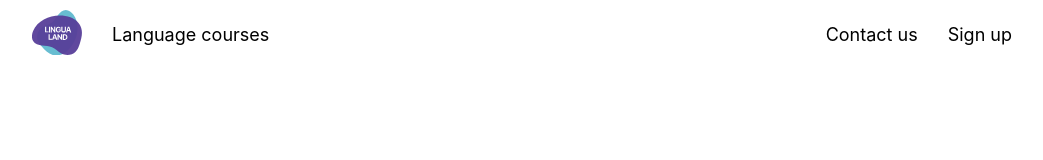
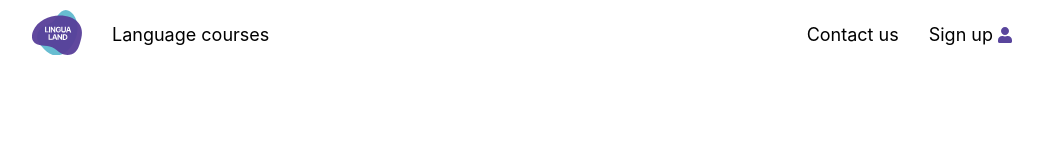
Before and after one commit to zhukouskayat/lingualand-react, a React (Create React App) app: page / in a window 1280 px wide. Shown: the top 160 px of the page, without its empty margins (118-1161 px from the left). Built offline with nearby package versions, Linux system fonts and the light colour scheme.

Commit message:
Added FontAwesome

```diff
--- a/package.json
+++ b/package.json
@@ -3,6 +3,9 @@
   "version": "0.1.0",
   "private": true,
   "dependencies": {
+    "@fortawesome/fontawesome-svg-core": "^1.2.34",
+    "@fortawesome/free-solid-svg-icons": "^5.15.2",
+    "@fortawesome/react-fontawesome": "^0.1.14",
     "@testing-library/jest-dom": "^5.11.9",
     "@testing-library/react": "^11.2.3",
     "@testing-library/user-event": "^12.6.0",
--- a/src/header/header.css
+++ b/src/header/header.css
@@ -16,6 +16,10 @@
 
 .signUp {
   justify-content: flex-end;
+}
+
+.fa-user {
+  margin-left: 5px;
 }
 
 
@@ -37,8 +41,8 @@
   color: black;
 }
 
-#header .fas {
-  font-size: 18px;
+.fa-user {
+  font-size: 16px;
 }
 
 /* Hover */
--- a/src/header/header.js
+++ b/src/header/header.js
@@ -1,13 +1,18 @@
 import React from 'react';
 import logo from '../ill/logo.svg';
 import './header.css'
+import { faUser } from "@fortawesome/free-solid-svg-icons";
+import { FontAwesomeIcon } from "@fortawesome/react-fontawesome";
 
 const Header = () => (
   <div id="header">
   <a href="index.html"><img className="logo" src={logo} alt="logo" /></a>
   <a href="languageCourses.html" className="courses">Language courses</a>
   <a href="onlineEducation.html" className="contact">Contact us</a>
-  <a href="signUp.html" className="signUp">Sign up<i className="fas fa-user"></i></a>
+  <a href="signUp.html" className="signUp">
+  Sign up
+  <FontAwesomeIcon icon={faUser} />
+  </a>
 </div>
 )
 
```
Also changed, not shown: 2 other files (tests, documents, lock files or other folders).
